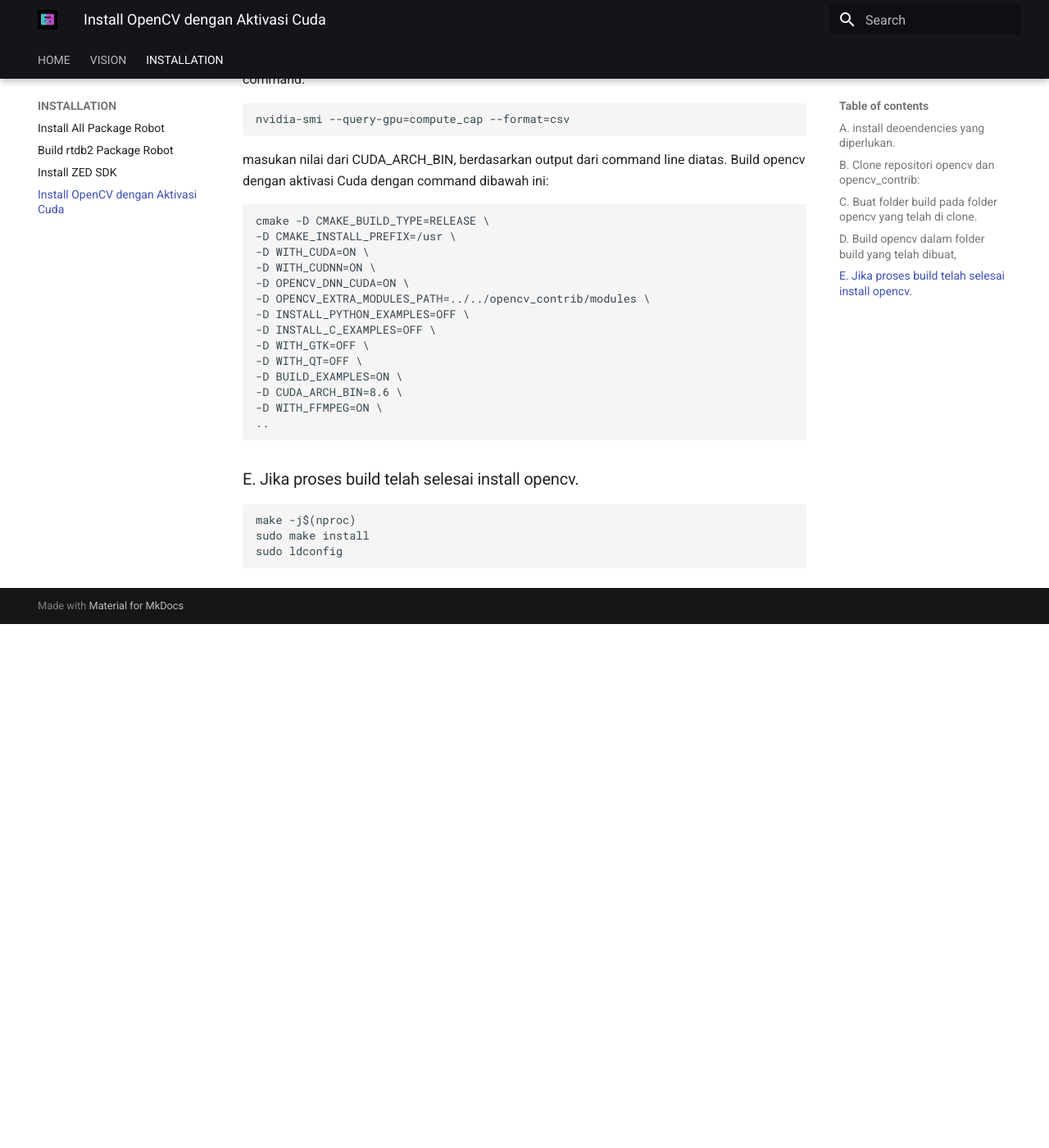
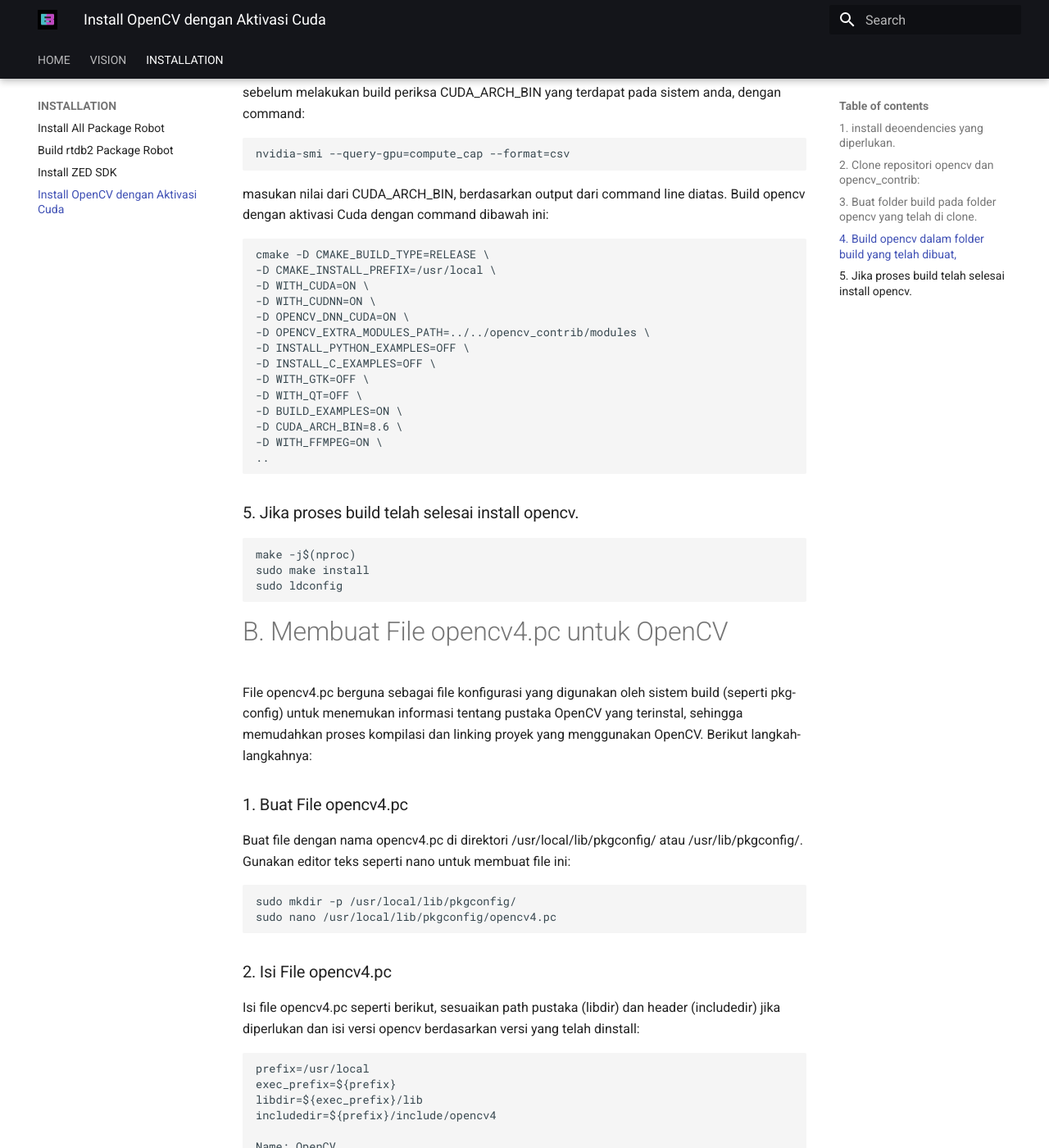
Before and after one commit to Barelang63-BRAIL/Barelang63-Dokumentasi, an MkDocs documentation site: the page built from docs/INSTALL/install_opencv.md, in a window 1280 px wide and 1400 px high, scrolled down 883 px. Shown: the whole window at 82% size. Built offline with MkDocs 1.6.1 and Material for MkDocs 9.7.7, drawn with Linux system fonts in a browser that asks for light colours; before the commit the page ends 1644 px from its top, so only the background shows below that; some of the changed text lies outside the part shown.

Commit message:
update install_opencv.md

````diff
--- a/docs/INSTALL/install_opencv.md
+++ b/docs/INSTALL/install_opencv.md
@@ -1,4 +1,4 @@
-# Install OpenCV dari Source dengan Aktivasi Cuda
+# A. Install OpenCV dari Source dengan Aktivasi Cuda
 
 Sebelum melakukan instalasi, pastikan CUDA dan CUDNN telah terinstal, lalu jika mau anda dapat menghapus Opencv bawaan yang terinstall pada sistem anda dengan command ini.
 ```
@@ -6,7 +6,7 @@ sudo rm -r /usr/include/opencv4/opencv2
 ```
 berikut langkah-langkah mem-build Opencv dari source dengan aktivasi Cuda:
 
-### A. install deoendencies yang diperlukan.
+### 1. install deoendencies yang diperlukan.
 ```
 sudo apt-get update
 sudo apt-get install -y libgtk2.0-dev pkg-config build-essential cmake git \
@@ -15,20 +15,20 @@ sudo apt-get install -y libgtk2.0-dev pkg-config build-essential cmake git \
     libavcodec-dev libavformat-dev libswscale-dev
 ```
 
-### B. Clone repositori opencv dan opencv_contrib:
+### 2. Clone repositori opencv dan opencv_contrib:
 ```
 git clone https://github.com/opencv/opencv.git
 git clone https://github.com/opencv/opencv_contrib.git
 ```
 
-### C. Buat folder build pada folder opencv yang telah di clone.
+### 3. Buat folder build pada folder opencv yang telah di clone.
 ```
 cd opencv
 mkdir build
 cd build
 ```
 
-### D. Build opencv dalam folder build yang telah dibuat,
+### 4. Build opencv dalam folder build yang telah dibuat,
 sebelum melakukan build periksa CUDA_ARCH_BIN yang terdapat pada sistem anda, dengan command:
 ```
 nvidia-smi --query-gpu=compute_cap --format=csv
@@ -38,7 +38,7 @@ masukan nilai dari CUDA_ARCH_BIN, berdasarkan output dari command line diatas. B
 
 ```
 cmake -D CMAKE_BUILD_TYPE=RELEASE \
--D CMAKE_INSTALL_PREFIX=/usr \
+-D CMAKE_INSTALL_PREFIX=/usr/local \
 -D WITH_CUDA=ON \
 -D WITH_CUDNN=ON \
 -D OPENCV_DNN_CUDA=ON \
@@ -53,9 +53,60 @@ cmake -D CMAKE_BUILD_TYPE=RELEASE \
 ..
 ```
 
-### E. Jika proses build telah selesai install opencv.
+### 5. Jika proses build telah selesai install opencv.
 ```
 make -j$(nproc)
 sudo make install
 sudo ldconfig
 ```
+
+# B. Membuat File opencv4.pc untuk OpenCV
+File opencv4.pc berguna sebagai file konfigurasi yang digunakan oleh sistem build (seperti pkg-config) untuk menemukan informasi tentang pustaka OpenCV yang terinstal, sehingga memudahkan proses kompilasi dan linking proyek yang menggunakan OpenCV. Berikut langkah-langkahnya:
+
+### 1. Buat File opencv4.pc
+Buat file dengan nama opencv4.pc di direktori /usr/local/lib/pkgconfig/ atau /usr/lib/pkgconfig/. Gunakan editor teks seperti nano untuk membuat file ini:
+```
+sudo mkdir -p /usr/local/lib/pkgconfig/
+sudo nano /usr/local/lib/pkgconfig/opencv4.pc
+```
+
+### 2.  Isi File opencv4.pc
+Isi file opencv4.pc seperti berikut, sesuaikan path pustaka (libdir) dan header (includedir) jika diperlukan dan isi versi opencv berdasarkan versi yang telah dinstall:
+```
+prefix=/usr/local
+exec_prefix=${prefix}
+libdir=${exec_prefix}/lib
+includedir=${prefix}/include/opencv4
+
+Name: OpenCV
+Description: Open Source Computer Vision Library
+Version: 4.10.0
+Libs: -L${libdir} -lopencv_core -lopencv_imgproc -lopencv_highgui -lopencv_imgcodecs -lopencv_videoio
+Cflags: -I${includedir}
+
+```
+- prefix: Lokasi instalasi OpenCV di sistem (biasanya /usr/local).
+- libdir: Path ke direktori pustaka OpenCV (/usr/local/lib).
+- includedir: Path ke header OpenCV (/usr/local/include/opencv4).
+- Libs: Daftar pustaka yang ingin digunakan.
+- Cflags: Path ke header file yang diperlukan untuk kompilasi kode.
+
+### 3. Set Variabel PKG_CONFIG_PATH
+Tambahkan direktori tempat file opencv4.pc berada ke variabel PKG_CONFIG_PATH, sehingga pkg-config dapat mendeteksinya:
+```
+export PKG_CONFIG_PATH=$PKG_CONFIG_PATH:/usr/local/lib/pkgconfig/
+```
+
+Agar perubahan ini bersifat permanen, tambahkan perintah di atas ke dalam file .bashrc:
+```
+echo 'export PKG_CONFIG_PATH=$PKG_CONFIG_PATH:/usr/local/lib/pkgconfig/' >> ~/.bashrc
+source ~/.bashrc
+
+```
+
+### 4. Cek Versi dengan pkg-config
+Setelah file opencv4.pc selesai dibuat, cek apakah OpenCV sudah terdeteksi oleh pkg-config dengan perintah berikut:
+```
+pkg-config --modversion opencv4
+```
+Jika berhasil, perintah di atas akan menampilkan versi OpenCV, yaitu 4.10.0.
````
